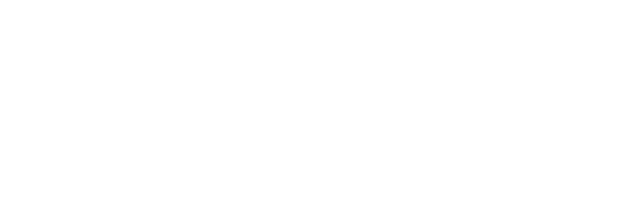
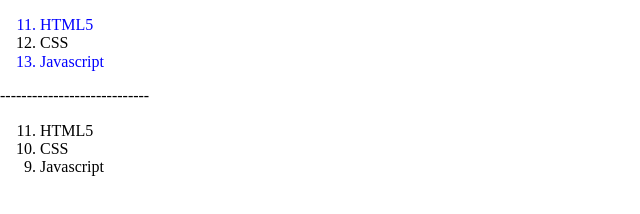
Before and after one commit to ivalearn/html5edx, a website: page index.html in a window 1280 px wide. Shown: the whole page, without its empty margins (0-640 px from the left). Drawn offline with Linux system fonts and the light colour scheme.

Commit message:
Chrome honors duplicate id`s

```diff
--- a/index.html
+++ b/index.html
@@ -7,10 +7,25 @@
         <meta name="description" content="mooc">
         <meta name="viewport" content="width=device-width, initial-scale=1">
         <link rel="stylesheet" href="css/normalize.css">
+        <style>
+            #aaa1 { color: blue; }
+        </style>
     </head>
     <body>
 
+    <ol start="11">
+        <li id="aaa1">HTML5</li>
+        <li id="aaa2">CSS</li>
+        <li id="aaa1">Javascript</li>
+    </ol>
 
+    <p>----------------------------</p>
+
+    <ol start="11" reversed>
+        <li>HTML5</li>
+        <li>CSS</li>
+        <li>Javascript</li>
+    </ol>
 
     </body>
 </html>
```
